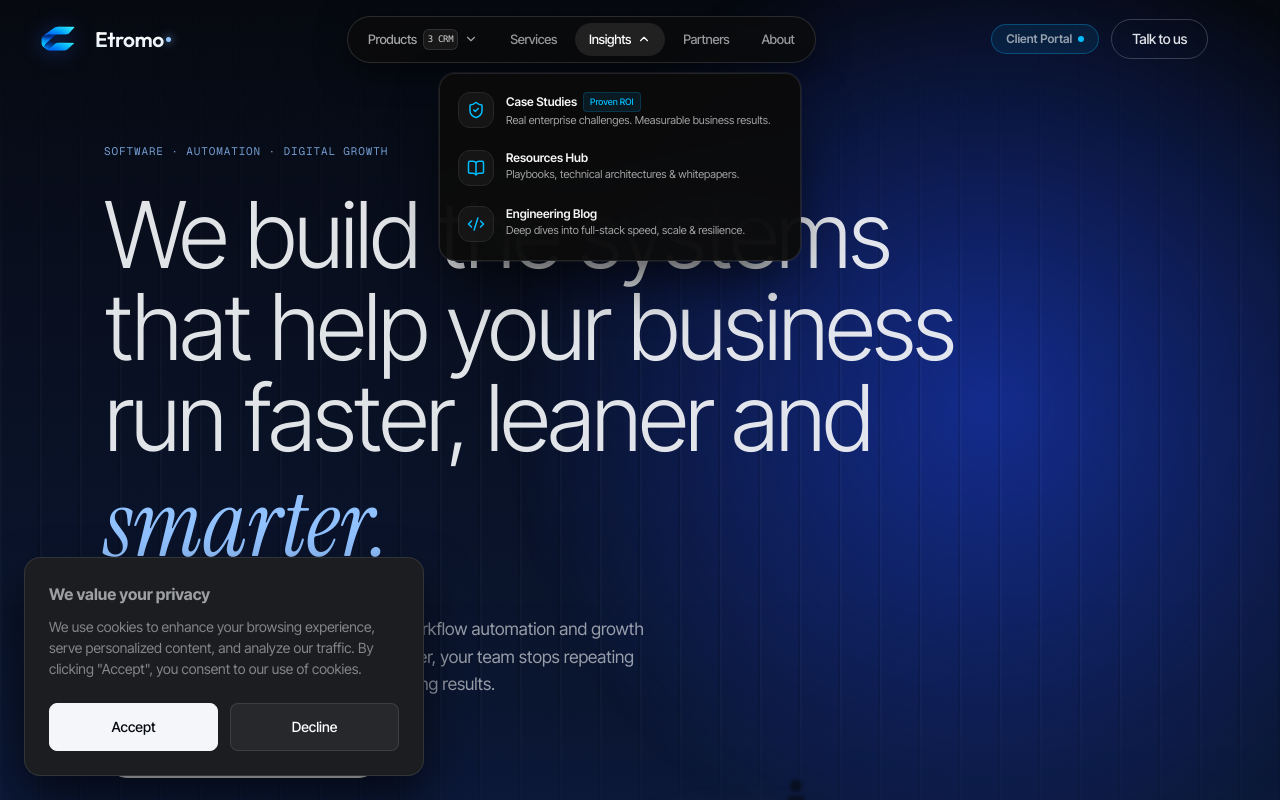
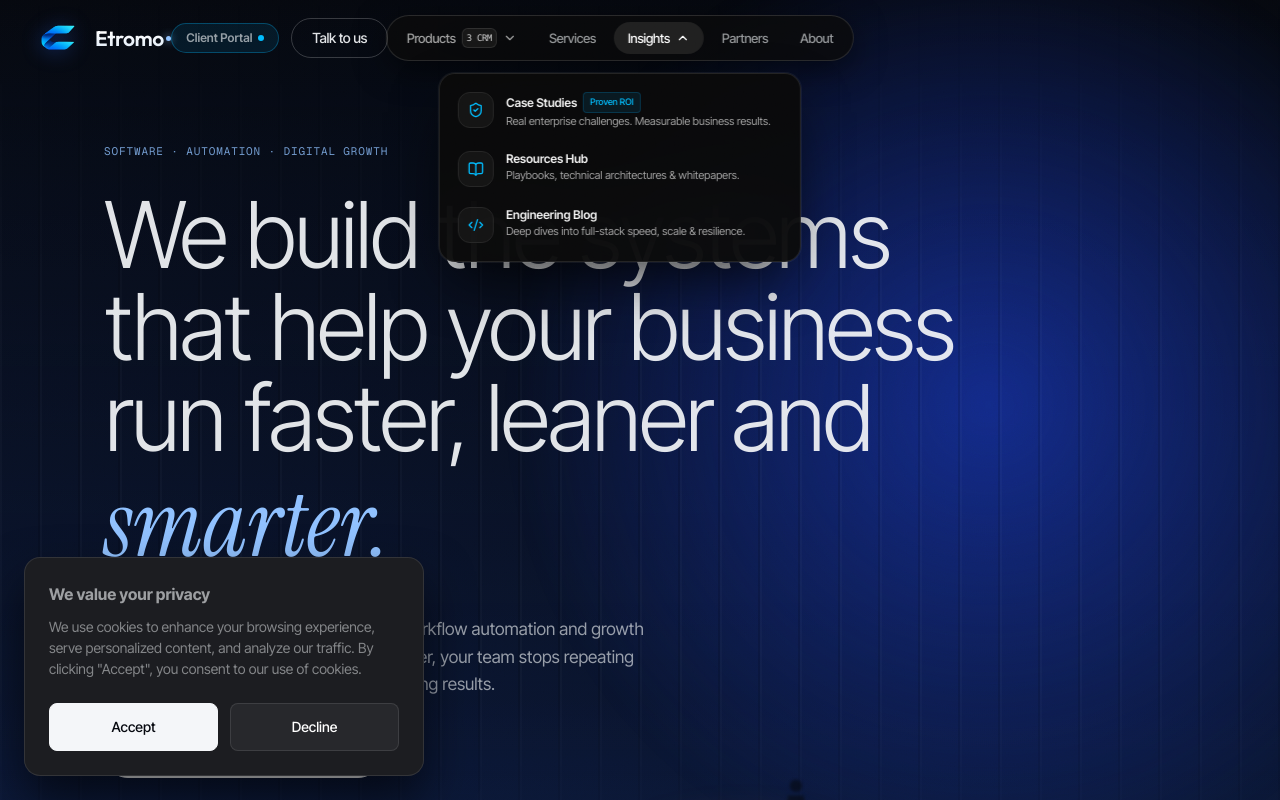
Before and after one commit to etromoin-lgtm/webst, a React (Vite) app in the folder web-app/: page / in a window 1280 px wide. Both pictures are taken after a click on the button "Insights". Shown: the top 800 px of the page. Built offline with nearby package versions, Linux system fonts and the light colour scheme; no server answers.

Commit message:
feat: center navbar island, fix dropdown hover bridge, add morphing nav & backend fixes

```diff
--- a/web-app/src/components/layout/Navbar.tsx
+++ b/web-app/src/components/layout/Navbar.tsx
@@ -119,7 +119,7 @@ export function Navbar() {
   const [mobileInsightsOpen, setMobileInsightsOpen] = useState(false);
   const [mobileProductsOpen, setMobileProductsOpen] = useState(false);
 
-  const navContainerRef = useRef<HTMLDivElement>(null);
+  const navIslandRef = useRef<HTMLDivElement>(null);
   const closeTimeoutRef = useRef<ReturnType<typeof setTimeout> | null>(null);
   const location = useLocation();
 
@@ -136,7 +136,7 @@ export function Navbar() {
     closeTimeoutRef.current = setTimeout(() => {
       setActiveTab(null);
       setHoveredTab(null);
-    }, 220); // 220ms grace window for downward cursor drag
+    }, 250);
   };
 
   useEffect(() => {
@@ -145,7 +145,6 @@ export function Navbar() {
     return () => window.removeEventListener('scroll', handleScroll);
   }, []);
 
-  // Close everything on route change
   useEffect(() => {
     window.scrollTo(0, 0);
     setMenuOpen(false);
@@ -155,10 +154,9 @@ export function Navbar() {
     cancelCloseTimeout();
   }, [location.pathname]);
 
-  // Click outside listener for dropdown
   useEffect(() => {
     const handleClickOutside = (e: MouseEvent) => {
-      if (navContainerRef.current && !navContainerRef.current.contains(e.target as Node)) {
+      if (navIslandRef.current && !navIslandRef.current.contains(e.target as Node)) {
         cancelCloseTimeout();
         setActiveTab(null);
         setHoveredTab(null);
@@ -172,7 +170,6 @@ export function Navbar() {
     };
   }, []);
 
-  // Prevent body scroll when mobile menu is open
   useEffect(() => {
     if (menuOpen) {
       document.body.style.overflow = 'hidden';
@@ -202,22 +199,21 @@ export function Navbar() {
 
   return (
     <>
-      {/* Outer Floating Bar Header */}
+      {/* Floating Header */}
       <header
         className={`fixed top-0 left-0 right-0 z-40 transition-all duration-300 ${
           scrolled ? 'py-2.5' : 'py-4'
         }`}
       >
         <div className="max-w-[1240px] mx-auto px-6 md:px-8">
-          <div
-            ref={navContainerRef}
-            className="relative flex items-center justify-between gap-6 min-h-[44px]"
-          >
-            {/* Left: Brand Logo Lockup */}
+          {/* Three-column layout: Logo | Nav (center) | Actions */}
+          <div className="relative flex items-center min-h-[44px]">
+
+            {/* LEFT: Brand Logo */}
             <Link
               to="/"
               onClick={handleLinkSelect}
-              className="brand-logo-lockup flex items-center gap-2.5 transition-transform hover:scale-[1.02] shrink-0"
+              className="brand-logo-lockup flex items-center gap-2.5 transition-transform hover:scale-[1.02] shrink-0 z-10"
               aria-label="Etromo Home"
             >
               <img
@@ -230,13 +226,16 @@ export function Navbar() {
               </span>
             </Link>
 
-            {/* Center: Desktop Menu (right-aligned flow, not dead-centered) */}
+            {/* CENTER: Desktop Navigation Island (absolutely centered) */}
             <div
-              className="hidden lg:flex items-center gap-6 ml-auto"
+              ref={navIslandRef}
+              className="hidden lg:block absolute left-1/2 -translate-x-1/2"
               onMouseEnter={cancelCloseTimeout}
               onMouseLeave={scheduleCloseTimeout}
             >
-              <nav className="relative z-20 flex items-center gap-1 rounded-full border border-neutral-700/60 bg-neutral-950/80 p-1.5 shadow-[0_8px_32px_rgba(0,0,0,0.5)] backdrop-blur-2xl transition-all">
+              <nav
+                className="relative z-20 flex items-center gap-1 rounded-full border border-neutral-700/60 bg-neutral-950/80 p-1.5 shadow-[0_8px_32px_rgba(0,0,0,0.5)] backdrop-blur-2xl transition-all"
+              >
                 {websiteNavItems.map((item) => {
                   const isOpen = activeTab === item.id;
                   const isHovered = hoveredTab === item.id;
@@ -248,7 +247,6 @@ export function Navbar() {
 
                   const content = (
                     <>
-                      {/* Dynamic Sliding Background Pill */}
                       {isHovered && (
                         <motion.div
                           layoutId="nav-island-hover-pill"
@@ -337,22 +335,22 @@ export function Navbar() {
                 })}
               </nav>
 
-              {/* Clean Minimalist Dropdown Panel */}
+              {/* Dropdown Panel — rendered inside the centered island wrapper */}
               <AnimatePresence>
                 {activeItem?.hasDropdown && activeItem.items && (
                   <div
-                    className="absolute left-1/2 -translate-x-1/2 top-full pt-2.5 z-50 pointer-events-auto"
+                    className="absolute left-1/2 -translate-x-1/2 top-full z-50 pointer-events-auto"
                     onMouseEnter={cancelCloseTimeout}
                     onMouseLeave={scheduleCloseTimeout}
                   >
-                    {/* Invisible hover bridge spanning between navbar and panel */}
-                    <div className="absolute -top-3 left-0 right-0 h-5 bg-transparent" />
+                    {/* Invisible hover bridge: fills gap between nav pill and panel */}
+                    <div className="h-3 w-full" />
 
                     <motion.div
-                      layoutId="nav-dropdown-surface"
-                      initial={{ opacity: 0, y: 8, scale: 0.98 }}
+                      key={activeTab}
+                      initial={{ opacity: 0, y: 8, scale: 0.97 }}
                       animate={{ opacity: 1, y: 0, scale: 1 }}
-                      exit={{ opacity: 0, y: 6, scale: 0.98 }}
+                      exit={{ opacity: 0, y: 5, scale: 0.97 }}
                       transition={{
                         type: 'spring',
                         stiffness: 420,
@@ -361,16 +359,7 @@ export function Navbar() {
                       }}
                       className="overflow-hidden rounded-2xl border border-neutral-800/90 bg-neutral-950/95 shadow-[0_24px_60px_-15px_rgba(0,0,0,0.85)] backdrop-blur-2xl ring-1 ring-white/[0.06]"
                     >
-                      {/* Clean Item List Frame */}
-                      <motion.div
-                        layout
-                        transition={{
-                          type: 'spring',
-                          stiffness: 420,
-                          damping: 32,
-                        }}
-                        className="w-[360px] p-2 space-y-1"
-                      >
+                      <div className="w-[360px] p-2 space-y-0.5">
                         {activeItem.items.map((subItem) => {
                           const Icon = subItem.icon;
                           return (
@@ -381,7 +370,7 @@ export function Navbar() {
                               className="group flex items-start gap-3 rounded-xl p-2.5 transition-all duration-150 hover:bg-neutral-900/90"
                             >
                               <div className="mt-0.5 flex h-9 w-9 shrink-0 items-center justify-center rounded-xl border border-neutral-800 bg-neutral-900/80 text-sky-400 transition-colors group-hover:border-sky-500/40 group-hover:bg-neutral-800 group-hover:text-white">
-                                <Icon className="h-4.5 w-4.5" />
+                                <Icon className="h-4 w-4" />
                               </div>
 
                               <div className="flex-1 min-w-0">
@@ -403,15 +392,15 @@ export function Navbar() {
                             </Link>
                           );
                         })}
-                      </motion.div>
+                      </div>
                     </motion.div>
                   </div>
                 )}
               </AnimatePresence>
             </div>
 
-            {/* Right: Actions (Client Portal & Contact CTA) */}
-            <div className="flex items-center gap-3">
+            {/* RIGHT: Action Buttons */}
+            <div className="flex items-center gap-3 ml-auto z-10">
               <Link
                 to="/portal"
                 onClick={handleLinkSelect}
```
